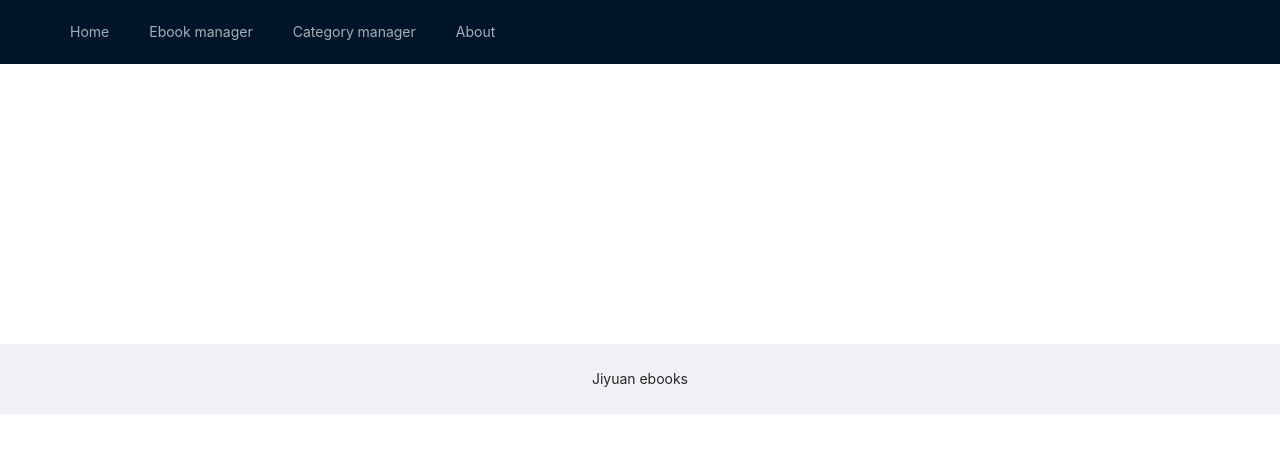
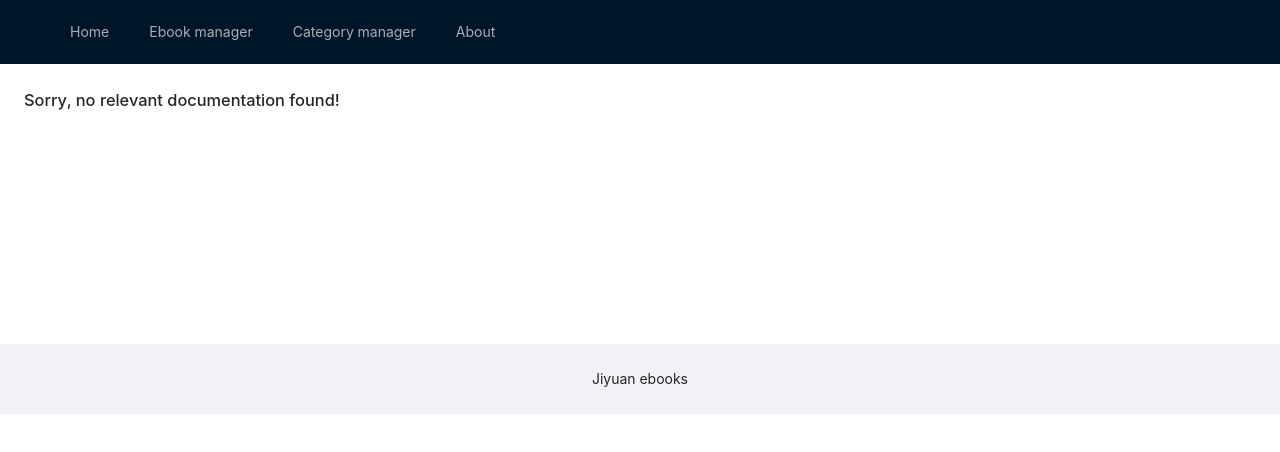
Before and after one commit to Jiy167/WIki, a Vue app in the folder web/: page /doc in a window 1280 px wide. Shown: the top 452 px of the page. Built offline with nearby package versions, Linux system fonts and the light colour scheme; no server answers.

Commit message:
When opening the document page, if there is no document, add a prompt

```diff
--- a/web/src/views/doc.vue
+++ b/web/src/views/doc.vue
@@ -1,6 +1,7 @@
 <template>
   <a-layout>
     <a-layout-content :style="{ background: '#fff', padding: '24px', margin: 0, minHeight: '280px' }">
+      <h3 v-if="level1.length === 0">Sorry, no relevant documentation found!</h3>
       <a-row>
         <a-col :span="6">
           <a-tree
```
